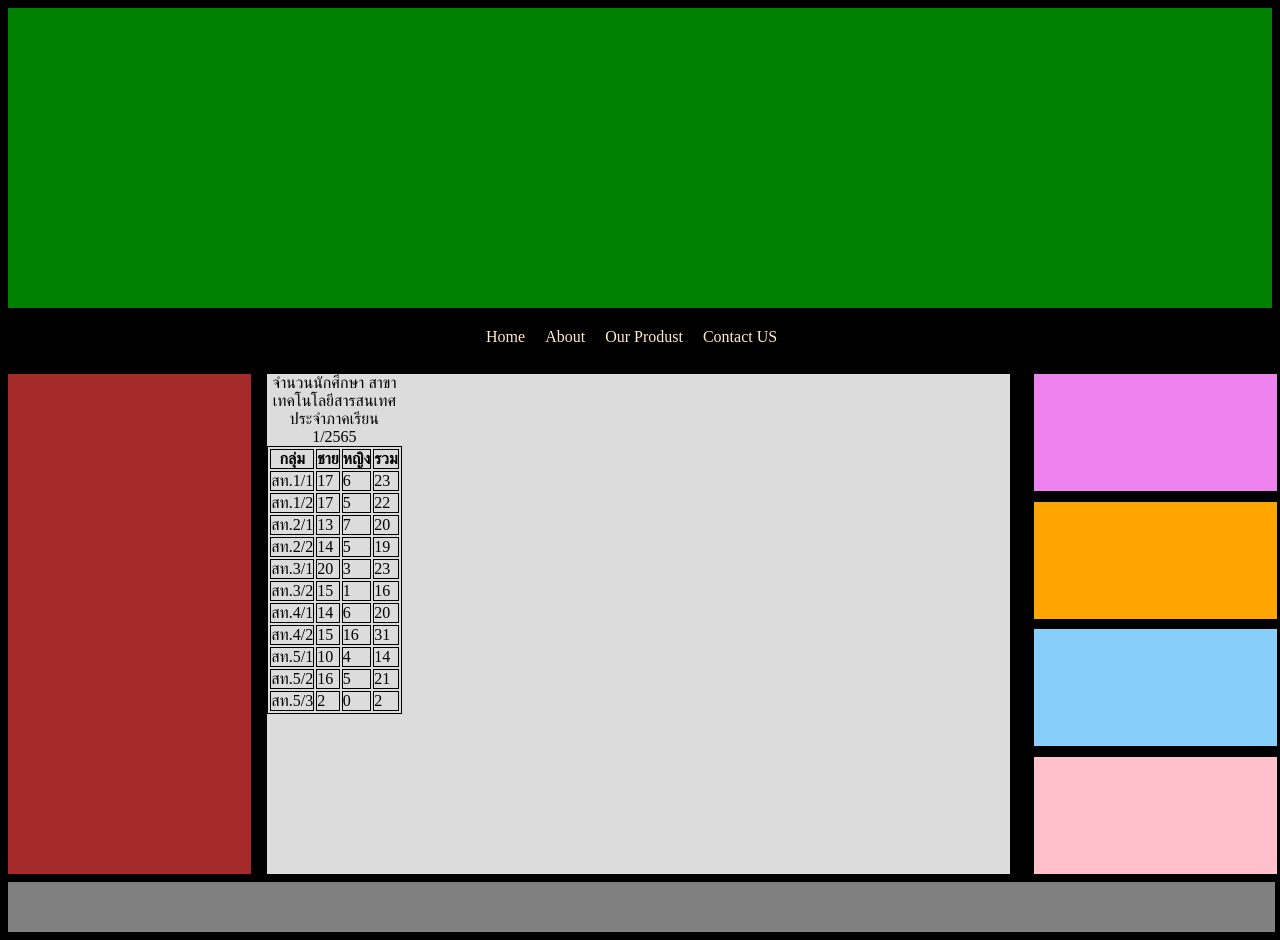
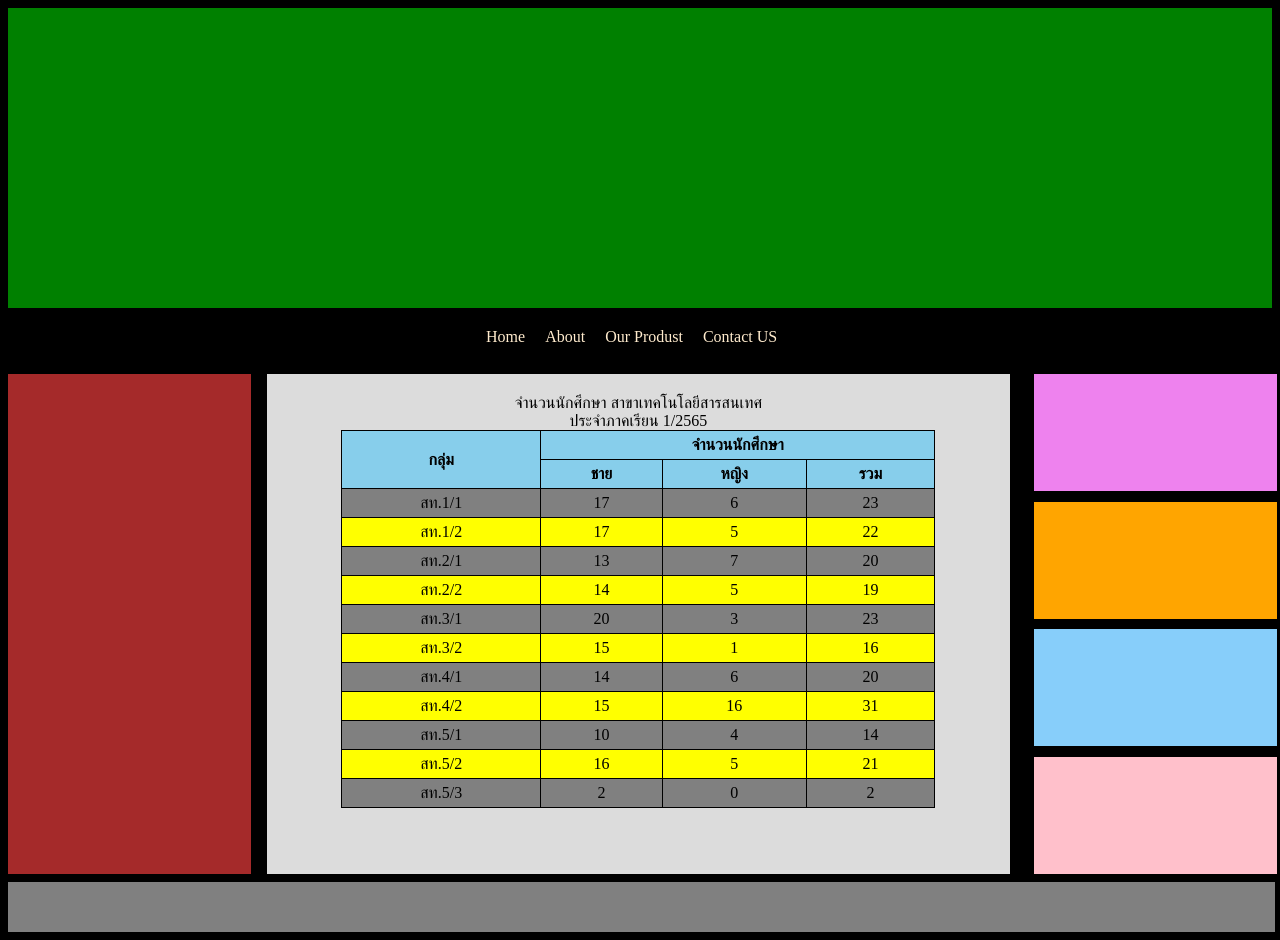
Before and after one commit to WuttichaiPolkuntod/WebDesign, a plain HTML site: page 13_06_2565/index.html in a window 1280 px wide. Drawn offline with Linux system fonts and the light colour scheme.

Commit message:
second 14_06_2565

```diff
--- a/13_06_2565/css/style.css
+++ b/13_06_2565/css/style.css
@@ -85,6 +85,22 @@ li A{
     text-decoration: none;
     color: blanchedalmond;
 }
-table, th, td {
-    border:1px solid black;
-  }
+th, td {
+    border:1px solid #000000;
+    padding: 5px;
+    text-align: center;
+}
+table{
+    margin: 20px auto;
+    width: 80%;
+    border-collapse: collapse;
+}
+th{
+    background: skyblue;
+}
+tr:nth-child(even){
+    background: yellow;
+}
+tr:nth-child(odd){
+    background: gray;
+}
--- a/13_06_2565/index.html
+++ b/13_06_2565/index.html
@@ -24,7 +24,10 @@
             <caption>จำนวนนักศึกษา สาขาเทคโนโลยีสารสนเทศ</caption>
             <caption>ประจำภาคเรียน 1/2565</caption>
             <tr>
-                <th>กลุ่ม</th>
+                <th rowspan="2">กลุ่ม</th>
+                <th colspan="3">จำนวนนักศึกษา</th>
+            </tr>
+            <tr>
                 <th>ชาย</th>
                 <th>หญิง</th>
                 <th>รวม</th>
```
